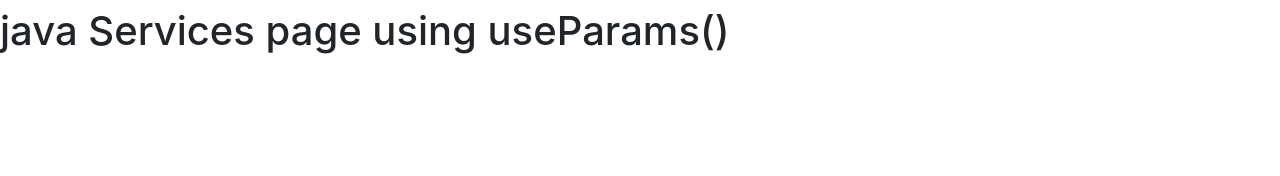
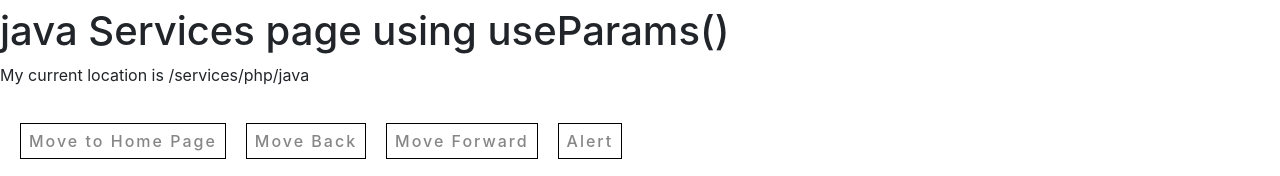
Before and after one commit to bapita/ReactBasics, a React (Create React App) app: page /services/php/java in a window 1280 px wide. Shown: the part 8417-8593 px from the top of the page. Before the commit the page ends 8480 px from the top, so only its background shows below. Built offline with nearby package versions, Linux system fonts and the light colour scheme; no server answers.

Commit message:
all hooks of react-router-dom

```diff
--- a/src/Services.jsx
+++ b/src/Services.jsx
@@ -1,5 +1,5 @@
 import React from 'react';
-import {useParams} from 'react-router-dom';
+import {useParams, useLocation, useHistory} from 'react-router-dom';
 // useParam() is one of the Hooks of react router DOM
 
 // using match, without Hooks
@@ -14,11 +14,33 @@ import {useParams} from 'react-router-dom';
 */
 
 const Services = () => {
-    const { technology, subtech } = useParams();
+    const { technology, subtech } = useParams(); // curly braces shows objects
+    const location = useLocation(); // to find out the current URL path
+    const history = useHistory(); // to go back and forward
     return(
         <>
             <h1> {technology} Services page using useParams()</h1>
             <h1> {subtech} Services page using useParams()</h1>
+            <p>My current location is {location.pathname}</p>
+            {location.pathname === `/services/php/java` ?
+            <>
+                <button style={{margin:20}}
+                onClick={() => {history.push("/")}}>Move to Home Page</button>
+                <button onClick={() => {history.goBack()}}>Move Back</button>
+                <button style={{margin:20}} onClick={() =>{history.goForward()}}>Move Forward</button>
+                <button onClick={() => {alert("Correct URL. Now change it");}}>Alert</button>
+            </>
+                : null
+            }
+            {
+                /*
+                    <button onClick={() => {history.goBack()}}>Move Back</button>
+                    <button onClick={() =>{history.goForward()}}>Move Forward</button>
+                    <button onClick={() => {history.push("/")}}>HomePage</button>
+
+                */
+            }
+
         </>
     );
 }
```
